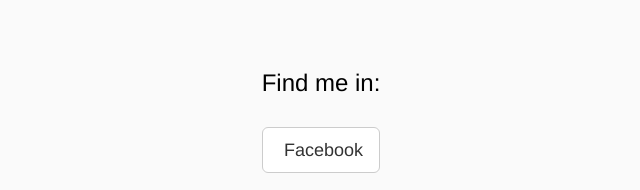
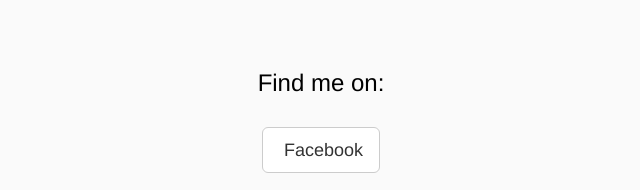
Before and after one commit to gerak1925/Portfolio, a plain HTML site: page index.html in a window 1280 px wide. Shown: the part 3043-3233 px from the top of the page, 319-959 px from the left. Drawn offline with nearby package versions, Linux system fonts and the light colour scheme; some icons are missing.

Commit message:
typo fix

```diff
--- a/index.html
+++ b/index.html
@@ -91,7 +91,7 @@
 
     <div id="contact"> <!-- CONTACT SECTION START -->
       <div style="margin-bottom:30px;">
-        <h3>Find me in:</h3>
+        <h3>Find me on:</h3>
       </div>
       <div style="margin-left:-40px">
         <ul>
```
